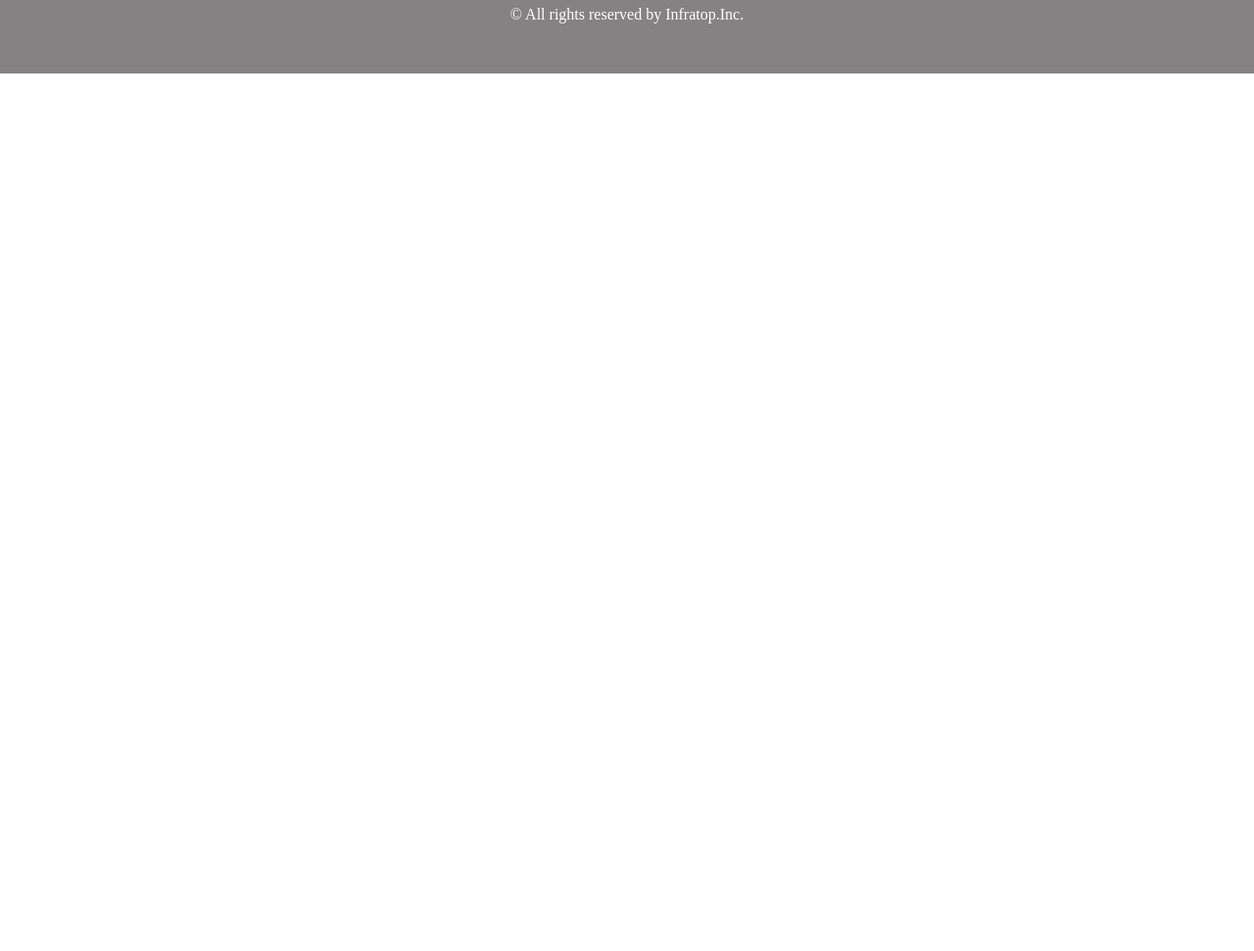
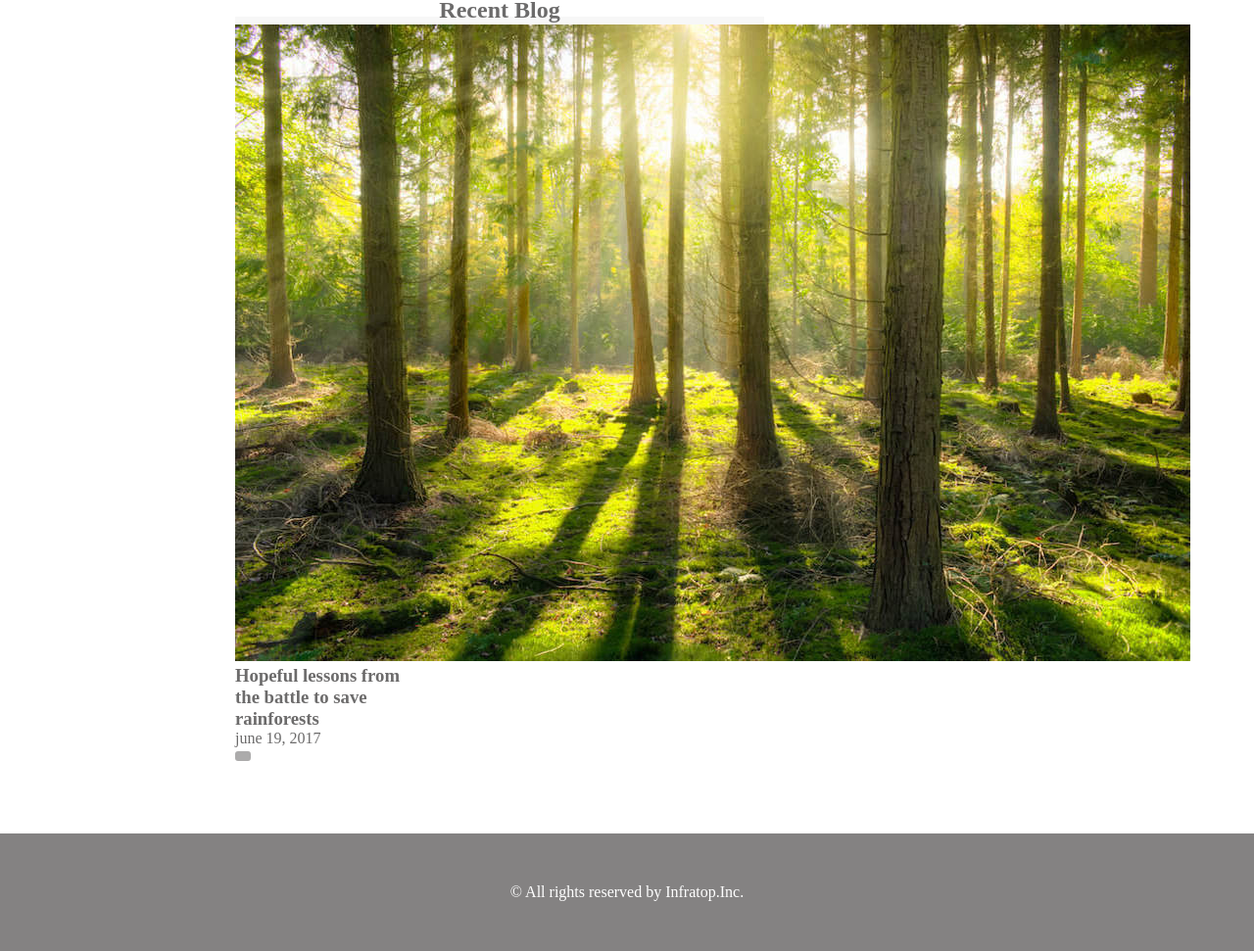
Before and after one commit to magi954/CARAVAN1-10, a plain HTML site: page index.html in a window 1280 px wide. Shown: the part 472-1443 px from the top of the page at 98% size. Before the commit the page ends 800 px from the top, so only its background shows below. Drawn offline with Linux system fonts and the light colour scheme.

Commit message:
[Add]1-7

```diff
--- a/index.html
+++ b/index.html
@@ -40,8 +40,22 @@
     <main>
       <section class="blog">
         <h2 class="blog-heading">Recent Blog</h2>
+        <div class="clog-item">
+          <img class="blog-image" src="img/forest.jpg">
+          <section class="blog-text">
+            <h3>
+              <a href="single.html">
+                Hopeful lessons from<br>
+                the battle to save<br>
+                rainforests
+              </a>
+            </h3>
+            <p>june 19, 2017</p>
+            <span class="category"></span>
+          </section>
+        </div>
       </section>
-      <div class="sidebar"></div>
+    <div class="sidebar"></div>
     </main>
     <!-- footer -->
     <footer>
--- a/style.css
+++ b/style.css
@@ -57,12 +57,12 @@ header .heading {
   color: #fff; /* 文字色を白色 */
 }
 
-.main {
-  width: 840px; /* 横幅840px */
+main {
+  width: 800px; /* 横幅840px */
   display: flex; /* Flexboxの利用 */
   justify-content: center; /* 要素の横並び・中央寄せ */
   margin: 0 auto;
-  padding: 7-px 0; /* 上下に70px、左右に0pxの内側余白 */
+  padding: 70px 0; /* 上下に70px、左右に0pxの内側余白 */
 }
 
 .blog {
@@ -74,6 +74,21 @@ header .heading {
   border-bottom: 8px solid #f7f7f7;
   text-align: center;
   line-height: 0.6;
+}
+
+.blog-item {
+  padding-bottom: 20px;
+  margin-bottom: 20px;
+  border-bottom: 1px solid #f7f7f7;
+}
+
+.category {
+  display: inline-block;
+  padding: 5px 8px;
+  background-color: #acabab;
+  border-radius: 3px;
+  color: #fff;
+  font-size: 11px;
 }
 
 .sidebar {
```
